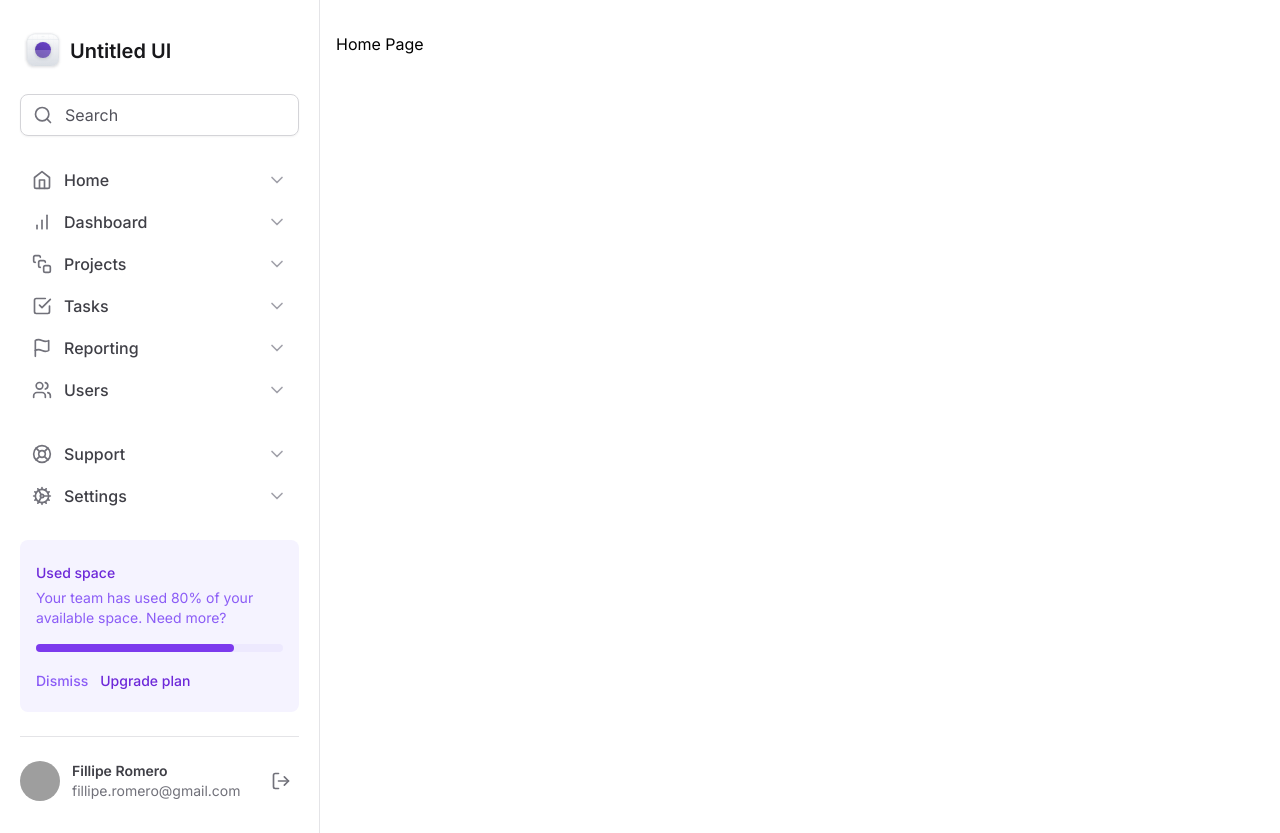
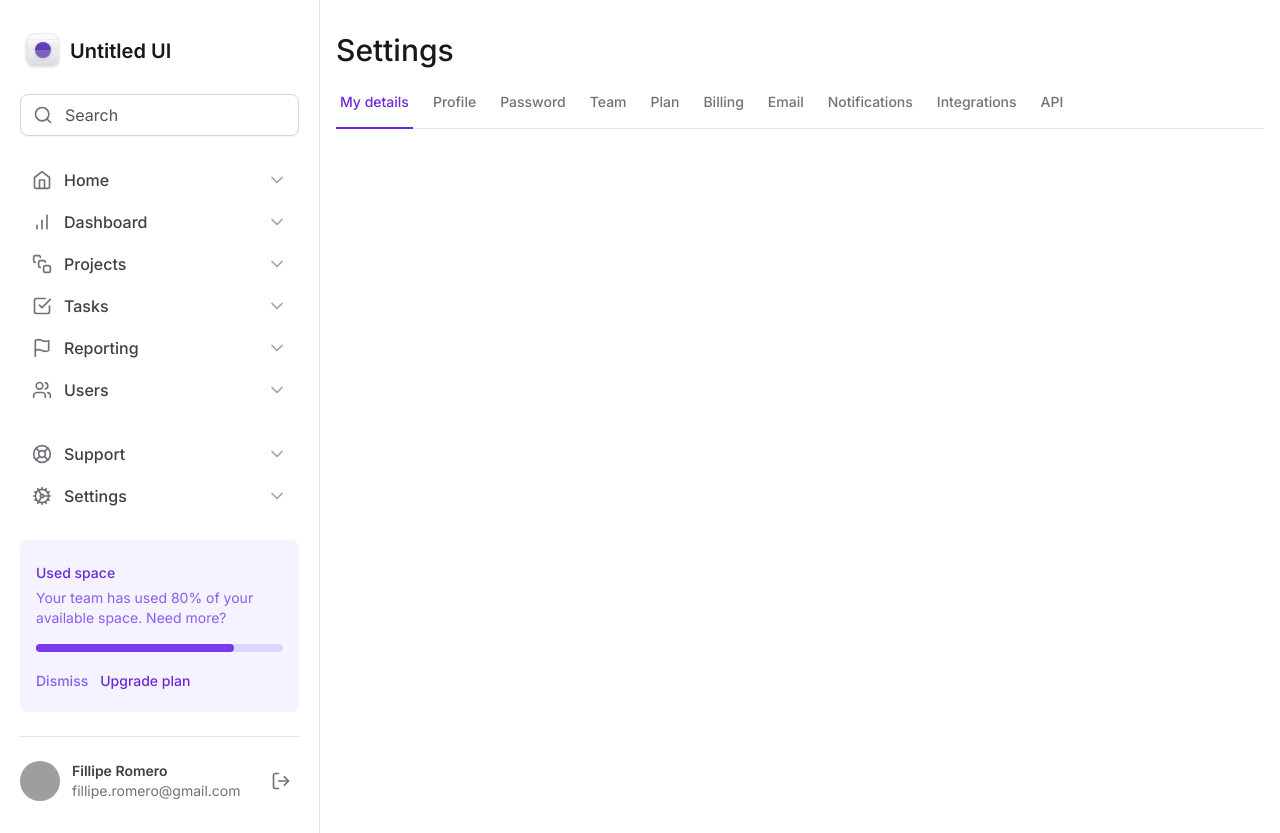
Before and after one commit to filliperomero/tailwind-dashboard, a Next.js app: page / in a window 1280 px wide. Built offline with nearby package versions, Linux system fonts and the light colour scheme; grey boxes are pictures that could not be loaded.

Commit message:
Add Settings Tabs

```diff
--- a/package.json
+++ b/package.json
@@ -9,6 +9,7 @@
     "lint": "next lint"
   },
   "dependencies": {
+    "@radix-ui/react-tabs": "^1.0.4",
     "@types/node": "20.4.10",
     "@types/react": "18.2.20",
     "@types/react-dom": "18.2.7",
--- a/src/app/layout.tsx
+++ b/src/app/layout.tsx
@@ -16,7 +16,7 @@
   children: React.ReactNode
 }) {
   return (
-    <html lang="en">
+    <html lang="en" className="antialiased">
       <body className={inter.className}>
         <div className="grid min-h-screen grid-cols-app">
           <Sidebar />
--- a/src/app/page.tsx
+++ b/src/app/page.tsx
@@ -1,3 +1,11 @@
+import { SettingsTabs } from '@/components/SettingsTabs'
+
 export default function Home() {
-  return <h1>Home Page</h1>
+  return (
+    <>
+      <h1 className="text-3xl font-medium text-zinc-900">Settings</h1>
+
+      <SettingsTabs />
+    </>
+  )
 }
--- /dev/null
+++ b/src/components/SettingsTabs/TabItem.tsx
@@ -0,0 +1,24 @@
+'use client'
+
+import * as Tabs from '@radix-ui/react-tabs'
+
+interface TabItemProps {
+  value: string
+  title: string
+  isSelected?: boolean
+}
+
+export function TabItem({ value, title, isSelected = false }: TabItemProps) {
+  return (
+    <Tabs.Trigger
+      value={value}
+      className="relative px-1 pb-4 text-sm font-medium text-zinc-500 hover:text-violet-700 data-[state=active]:text-violet-700"
+    >
+      <span className="">{title}</span>
+
+      {isSelected && (
+        <div className="absolute -bottom-px left-0 right-0 h-0.5 bg-violet-700" />
+      )}
+    </Tabs.Trigger>
+  )
+}
--- /dev/null
+++ b/src/components/SettingsTabs/index.tsx
@@ -0,0 +1,54 @@
+'use client'
+
+import * as Tabs from '@radix-ui/react-tabs'
+import { TabItem } from './TabItem'
+import { useState } from 'react'
+
+export function SettingsTabs() {
+  const [currentTab, setCurrentTab] = useState('my-details')
+
+  return (
+    <Tabs.Root value={currentTab} onValueChange={setCurrentTab}>
+      <Tabs.List className="mt-6 flex w-full items-center gap-4 border-b border-zinc-200">
+        <TabItem
+          value="my-details"
+          title="My details"
+          isSelected={currentTab === 'my-details'}
+        />
+        <TabItem
+          value="profile"
+          title="Profile"
+          isSelected={currentTab === 'profile'}
+        />
+        <TabItem
+          value="password"
+          title="Password"
+          isSelected={currentTab === 'password'}
+        />
+        <TabItem value="team" title="Team" isSelected={currentTab === 'team'} />
+        <TabItem value="plan" title="Plan" isSelected={currentTab === 'plan'} />
+        <TabItem
+          value="billing"
+          title="Billing"
+          isSelected={currentTab === 'billing'}
+        />
+        <TabItem
+          value="email"
+          title="Email"
+          isSelected={currentTab === 'email'}
+        />
+        <TabItem
+          value="notifications"
+          title="Notifications"
+          isSelected={currentTab === 'notifications'}
+        />
+        <TabItem
+          value="integrations"
+          title="Integrations"
+          isSelected={currentTab === 'integrations'}
+        />
+        <TabItem value="api" title="API" isSelected={currentTab === 'api'} />
+      </Tabs.List>
+    </Tabs.Root>
+  )
+}
--- a/src/components/Sidebar/UsedSpaceWidget.tsx
+++ b/src/components/Sidebar/UsedSpaceWidget.tsx
@@ -10,7 +10,7 @@
         </p>
       </div>
 
-      <div className="h-2 rounded-full bg-violet-100">
+      <div className="h-2 rounded-full bg-violet-200">
         <div className="h-2 w-4/5 rounded-full bg-violet-600"></div>
       </div>
 
```
Also changed, not shown: 1 other file (tests, documents, lock files or other folders).
